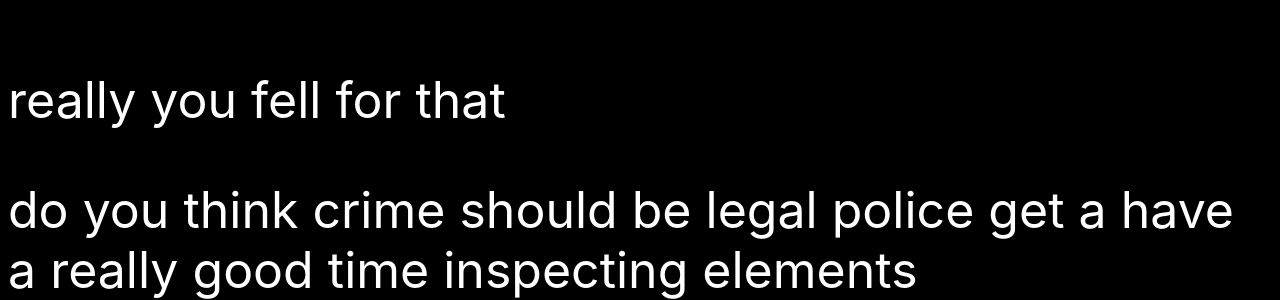
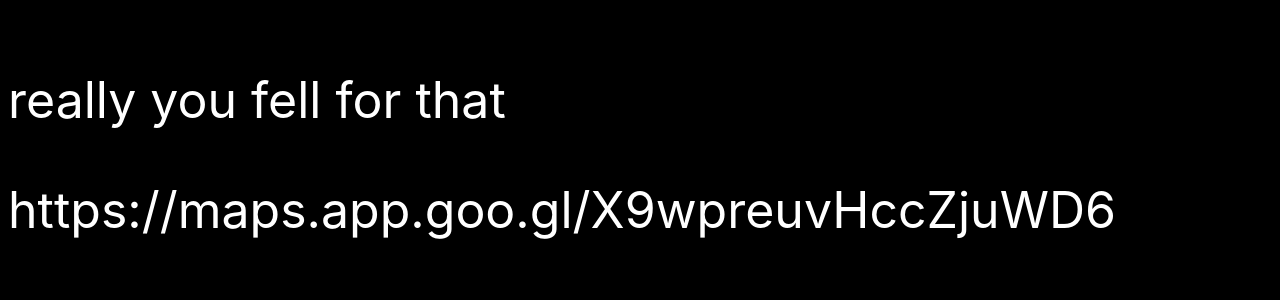
Before and after one commit to shashanksk/IE_enigma, a plain HTML site: page index.html in a window 1280 px wide. Shown: the part 2056-2356 px from the top of the page. After the commit the page ends 2296 px from the top, so only its background shows below. Drawn offline with Linux system fonts and the light colour scheme.

Commit message:
Update index.html

```diff
--- a/index.html
+++ b/index.html
@@ -19,10 +19,9 @@
 
     <p style="text-align: center; margin-top: 250px; font-family: -apple-system, BlinkMacSystemFont, 'Segoe UI', Roboto, Oxygen, Ubuntu, Cantarell, 'Open Sans', 'Helvetica Neue', sans-serif; font-size: 50px; color: white;"><b>Congratulations you made it to the end!</b> </p>
     <p style="color: white; margin-top:1750px; font-family: -apple-system, BlinkMacSystemFont, 'Segoe UI', Roboto, Oxygen, Ubuntu, Cantarell, 'Open Sans', 'Helvetica Neue', sans-serif; font-size: 50px;">really you fell for that </p>
-    <p style="color: white; font-family: -apple-system, BlinkMacSystemFont, 'Segoe UI', Roboto, Oxygen, Ubuntu, Cantarell, 'Open Sans', 'Helvetica Neue', sans-serif; font-size: 50px;">do you think crime should be legal police get a have a really good time inspecting elements  </p>
+    <p style="color: white; font-family: -apple-system, BlinkMacSystemFont, 'Segoe UI', Roboto, Oxygen, Ubuntu, Cantarell, 'Open Sans', 'Helvetica Neue', sans-serif; font-size: 50px;">https://maps.app.goo.gl/X9wpreuvHccZjuWD6  </p>
 
 
-    <!--  (https://www.google.com/maps/@51.5239413,-0.1583012,3a,75y,230.47h,89.27t/data=!3m7!1e1!3m5!1skphRlNjJfdBlepVH3a6KkA!2e0!6shttps:%2F%2Fstreetviewpixels-pa.googleapis.com%2Fv1%2Fthumbnail%3Fpanoid%3DkphRlNjJfdBlepVH3a6KkA%26cb_client%3Dmaps_sv.tactile.gps%26w%3D203%26h%3D100%26yaw%3D116.17825%26pitch%3D0%26thumbfov%3D100!7i16384!8i8192) someone popular lived there either real or fictional using the number on his door type "XXX ENIGMA" (X being the digits) on the youtube search bar -->
 
 </body>
 
```
